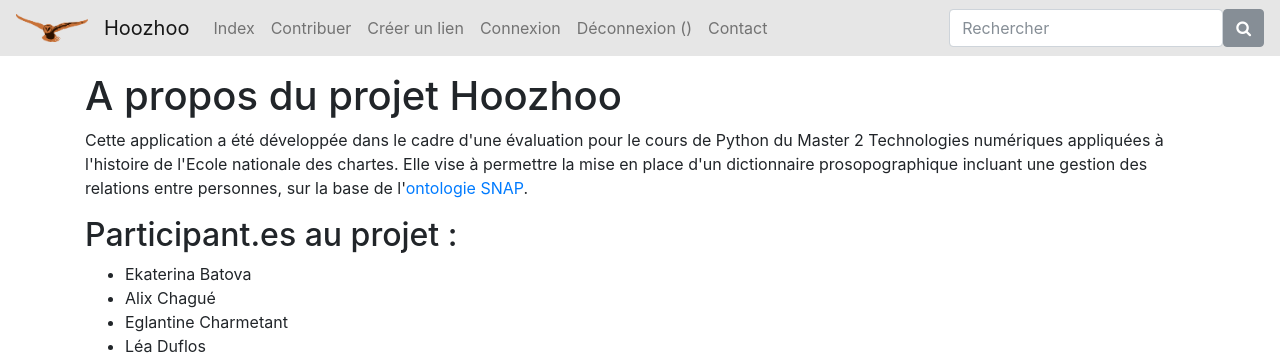
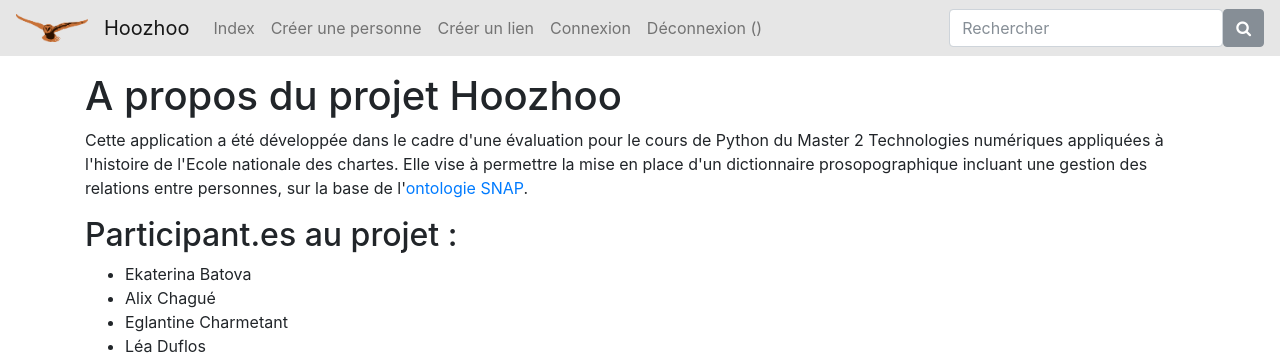
Before and after one commit to Chartes-TNAH/dico-proso, a Flask app: page /a-propos in a window 1280 px wide. Shown: the top 357 px of the page. Run offline with Flask 2, Linux system fonts and the light colour scheme; some libraries are stand-ins or nearby versions.

Commit message:
suppression onglet contact car dans le footer et ajout lien pour onglet creer personne

```diff
--- a/hoozhoo/templates/conteneur.html
+++ b/hoozhoo/templates/conteneur.html
@@ -16,7 +16,7 @@
 							<a class="nav-link" href="{{url_for("index")}}">Index</a>
 						</li>
 						<li class="nav-item">
-							<a class="nav-link" href="#">Contribuer</a>
+							<a class="nav-link" href="{{url_for("creer_personne")}}">Créer une personne</a>
 						</li>
 						<li class="nav-item">
 							<a class="nav-link" href="{{url_for("creer_lien")}}">Créer un lien</a>
@@ -26,9 +26,6 @@
 						</li>
 						<li class="nav-item">
 							<a class="nav-link" href="#">Déconnexion ()</a>
-						</li>
-						<li class="nav-item">
-							<a class="nav-link" href="#">Contact</a>
 						</li>
 					</ul>
 				<form class="form-inline" action="#" method="GET">
```
